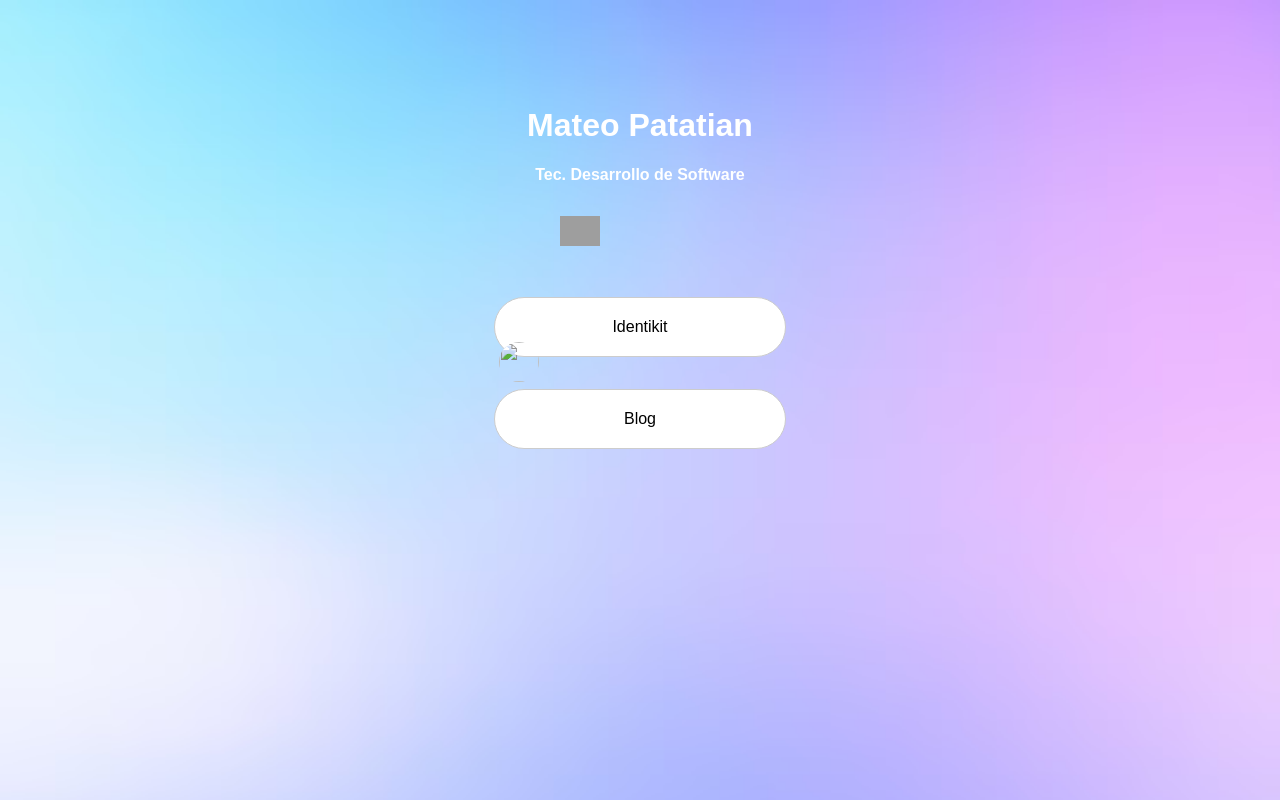
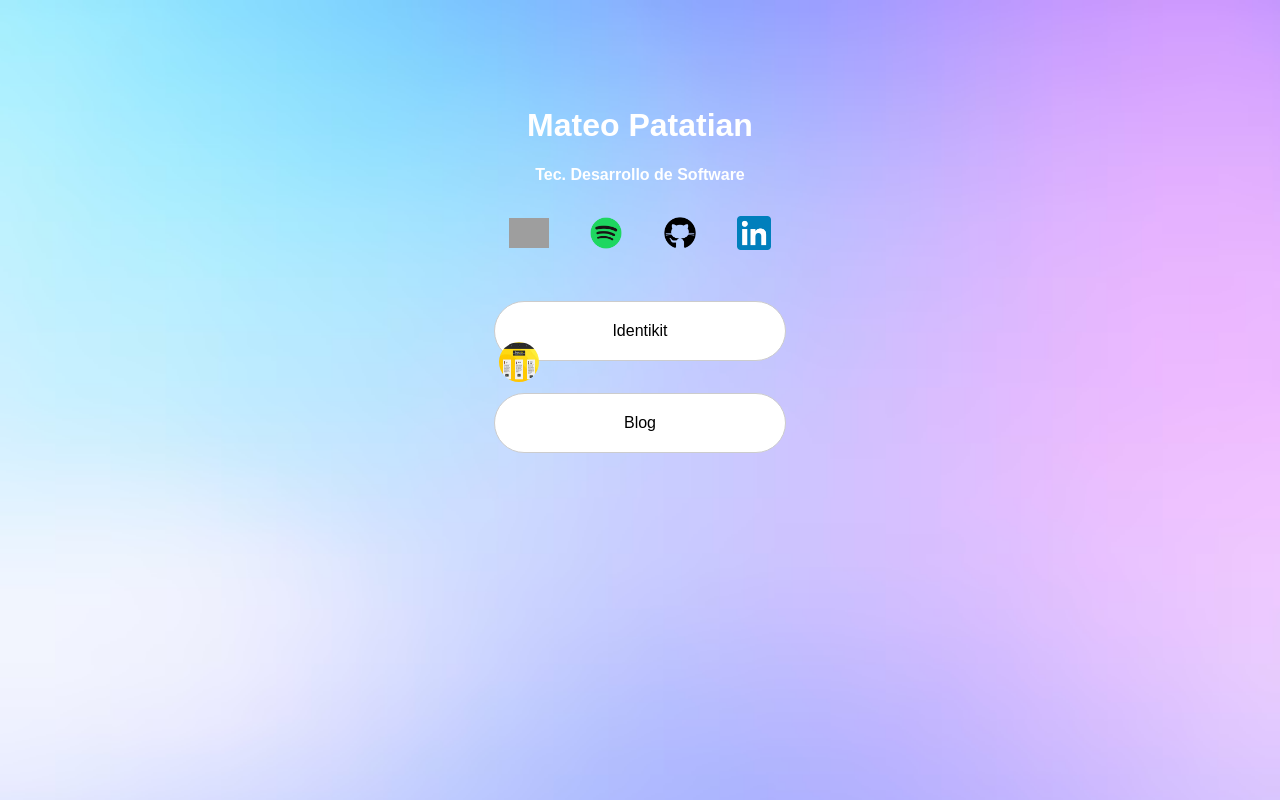
Before and after one commit to mm4te/identikittest, a plain HTML site: page linktree/index.html in a window 1280 px wide. Drawn offline with Linux system fonts and the light colour scheme; the site is published under a folder, as on GitHub Pages, so addresses that start at the root find nothing; grey boxes are pictures that could not be loaded.

Commit message:
Update index.html

```diff
--- a/linktree/index.html
+++ b/linktree/index.html
@@ -23,17 +23,17 @@
             </ul>
             <ul>
                 <li class="enlace"><a href="https://open.spotify.com/user/21wr57g367v3s3ygu6on7xggy?si=1357e2ae5c8d428d"
-                        target="_blank"><img src="/identikit/img/51rttY7a+9L.png" alt=""
+                        target="_blank"><img src="../identikit/img/51rttY7a+9L.png" alt=""
                             height="34px"></a></li>
             </ul>
             <ul>
                 <li class="enlace"><a href="https://open.spotify.com/user/21wr57g367v3s3ygu6on7xggy?si=1357e2ae5c8d428d"
-                        target="_blank"><img src="/linktree/img/github.png" alt=""
+                        target="_blank"><img src="../linktree/img/github.png" alt=""
                             height="34px"></a></li>
             </ul>
             <ul>
                 <li class="enlace"><a href="https://open.spotify.com/user/21wr57g367v3s3ygu6on7xggy?si=1357e2ae5c8d428d"
-                        target="_blank"><img src="/linktree/img/LinkedIn_icon.svg.png" alt=""
+                        target="_blank"><img src="../linktree/img/LinkedIn_icon.svg.png" alt=""
                             height="34px"></a></li>
             </ul>
         </div>
@@ -41,7 +41,7 @@
             <table>
                 <tr>
                     <td><a href="../index.html" class="preguntas_link">
-                            <img src="/identikit/img/identikit.png" alt="" height="40px" width="40px"
+                            <img src="../identikit/img/identikit.png" alt="" height="40px" width="40px"
                                 class="img_link">Identikit</a>
                     </td>
                 </tr>
```
